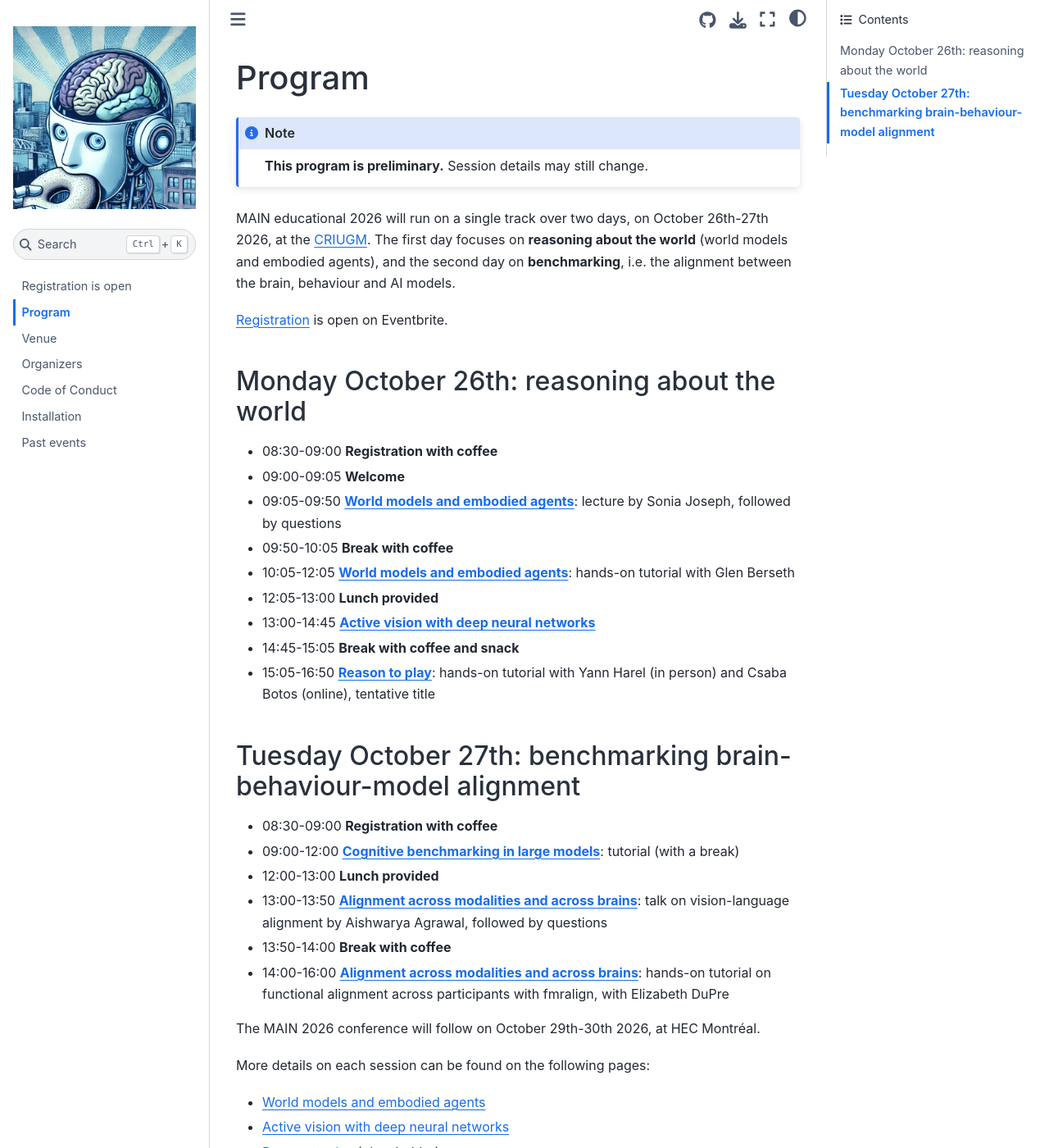
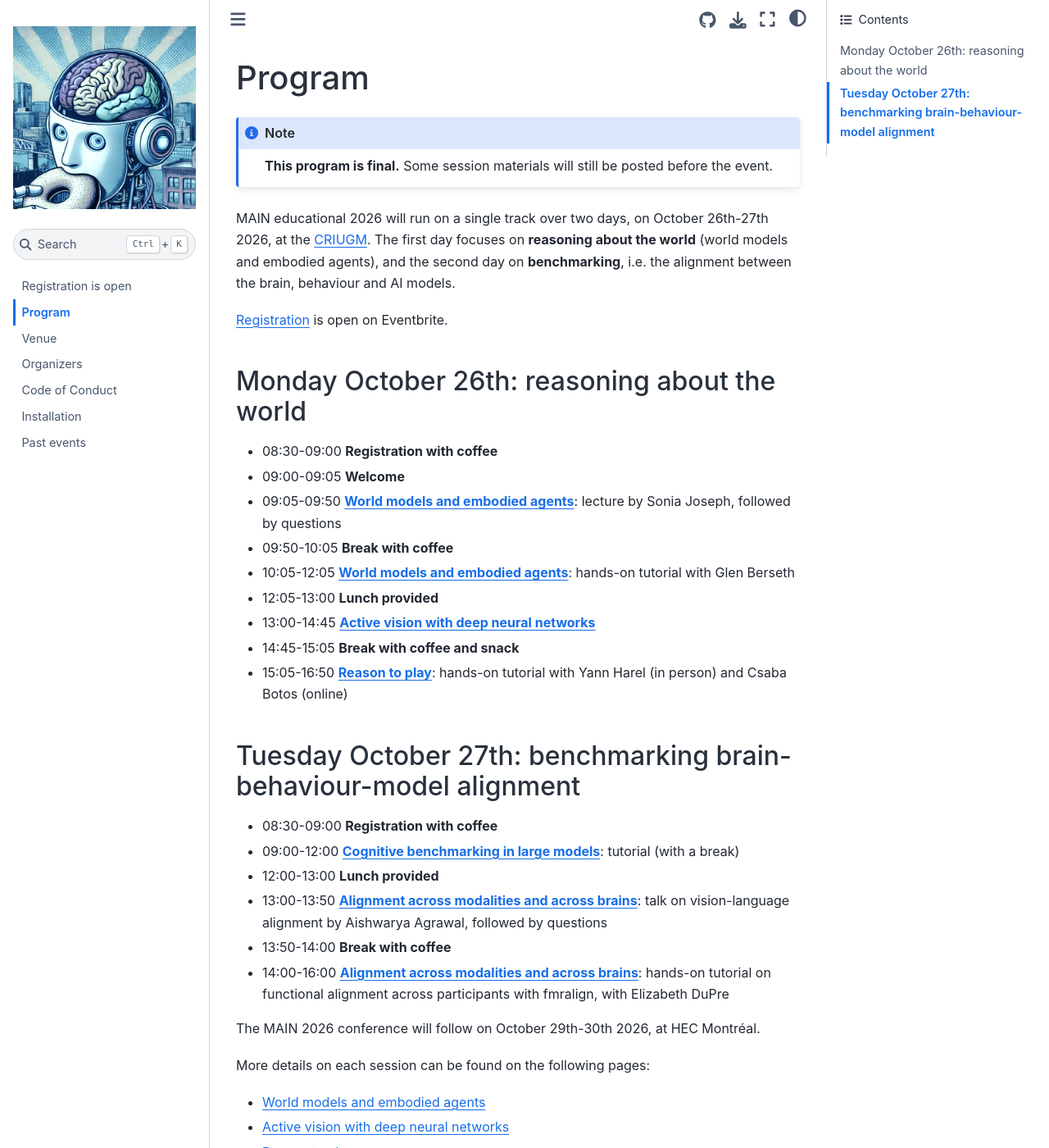
Before and after one commit to main-educational/main-educational.github.io, a Jupyter Book: the page built from content/program.md, in a window 1280 px wide and 1400 px high. Shown: the whole window at 82% size. Built offline with Jupyter Book 1.0.4 settings and Sphinx 7.4.7 and the Sphinx Book theme 1.1.4, drawn with Linux system fonts in a browser that asks for light colours; pages that are not in the unit, such as notebooks, are missing from menus.

Commit message:
Mark the program as final.
Materials for some sessions will still be posted later.

Co-Authored-By: Claude Sonnet 5.5 <noreply@anthropic.com>

```diff
--- a/content/program.md
+++ b/content/program.md
@@ -1,7 +1,7 @@
 # Program
 
 :::{note}
-**This program is preliminary.** Session details may still change.
+**This program is final.** Some session materials will still be posted before the event.
 :::
 
 MAIN educational 2026 will run on a single track over two days, on October 26th-27th 2026, at the [CRIUGM](venue). The first day focuses on **reasoning about the world** (world models and embodied agents), and the second day on **benchmarking**, i.e. the alignment between the brain, behaviour and AI models.
@@ -18,7 +18,7 @@ MAIN educational 2026 will run on a single track over two days, on October 26th-
  * 12:05-13:00 **Lunch provided**
  * 13:00-14:45 **[Active vision with deep neural networks](active_vision)**
  * 14:45-15:05 **Break with coffee and snack**
- * 15:05-16:50 **[Reason to play](reason_to_play)**: hands-on tutorial with Yann Harel (in person) and Csaba Botos (online), tentative title
+ * 15:05-16:50 **[Reason to play](reason_to_play)**: hands-on tutorial with Yann Harel (in person) and Csaba Botos (online)
 
 ## Tuesday October 27th: benchmarking brain-behaviour-model alignment
 
```
Also changed, not shown: other parts of content/program.md (+1 -1 lines).
